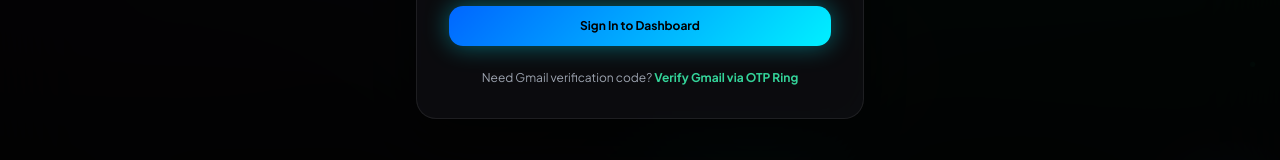
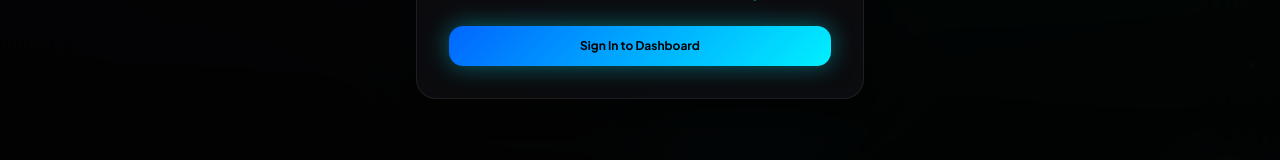
Before and after one commit to krushilgadhiya0-cloud/taxpro, a React (Vite) app: page / in a window 1280 px wide. Both pictures are taken after a click on the button "Login". Shown: the part 519-679 px from the top of the page. Built offline with nearby package versions, Linux system fonts and the light colour scheme; no server answers.

Commit message:
Remove OTP Verification Ring link from AuthModal

```diff
--- a/src/components/AuthModal.jsx
+++ b/src/components/AuthModal.jsx
@@ -297,19 +297,6 @@ export default function AuthModal({ isOpen, mode, onClose, onSwitchMode, onOpenO
         </form>
 
 
-        {/* Footer Link */}
-        <div className="mt-6 text-center text-xs text-gray-400">
-          <span>Need Gmail verification code? </span>
-          <button
-            onClick={() => {
-              onClose();
-              if (onOpenOTP) onOpenOTP(email || 'krushilgadhiya0@gmail.com');
-            }}
-            className="text-emerald-400 font-bold hover:underline"
-          >
-            Verify Gmail via OTP Ring
-          </button>
-        </div>
 
       </div>
     </div>
```
